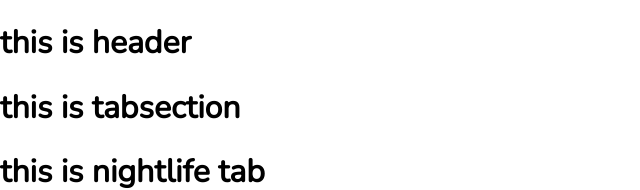
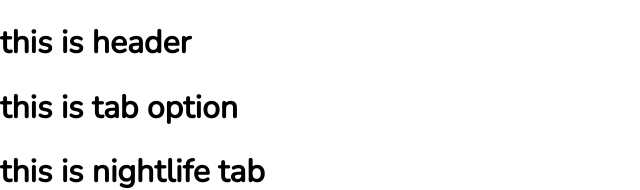
Before and after one commit to sonushrivastav/zomato-react, a React (Vite) app: page / in a window 1280 px wide. Shown: the top 190 px of the page, without its empty margins (0-640 px from the left). Built offline with nearby package versions, Linux system fonts and the light colour scheme.

Commit message:
making common css classes for app

```diff
--- a/src/components/tabsection/TabSections.jsx
+++ b/src/components/tabsection/TabSections.jsx
@@ -1,9 +1,9 @@
 import React from 'react'
 import "./tabsections.css"
-const TabSections = () => {
+const TabSections = ({activetab,setActiveTab}) => {
   return (
     <div>
-      <h1>this is tabsection</h1>
+      <h1>this is tab option</h1>
     </div>
   )
 }
```
Also changed, not shown: src/styles/commonClasses.css (added).
